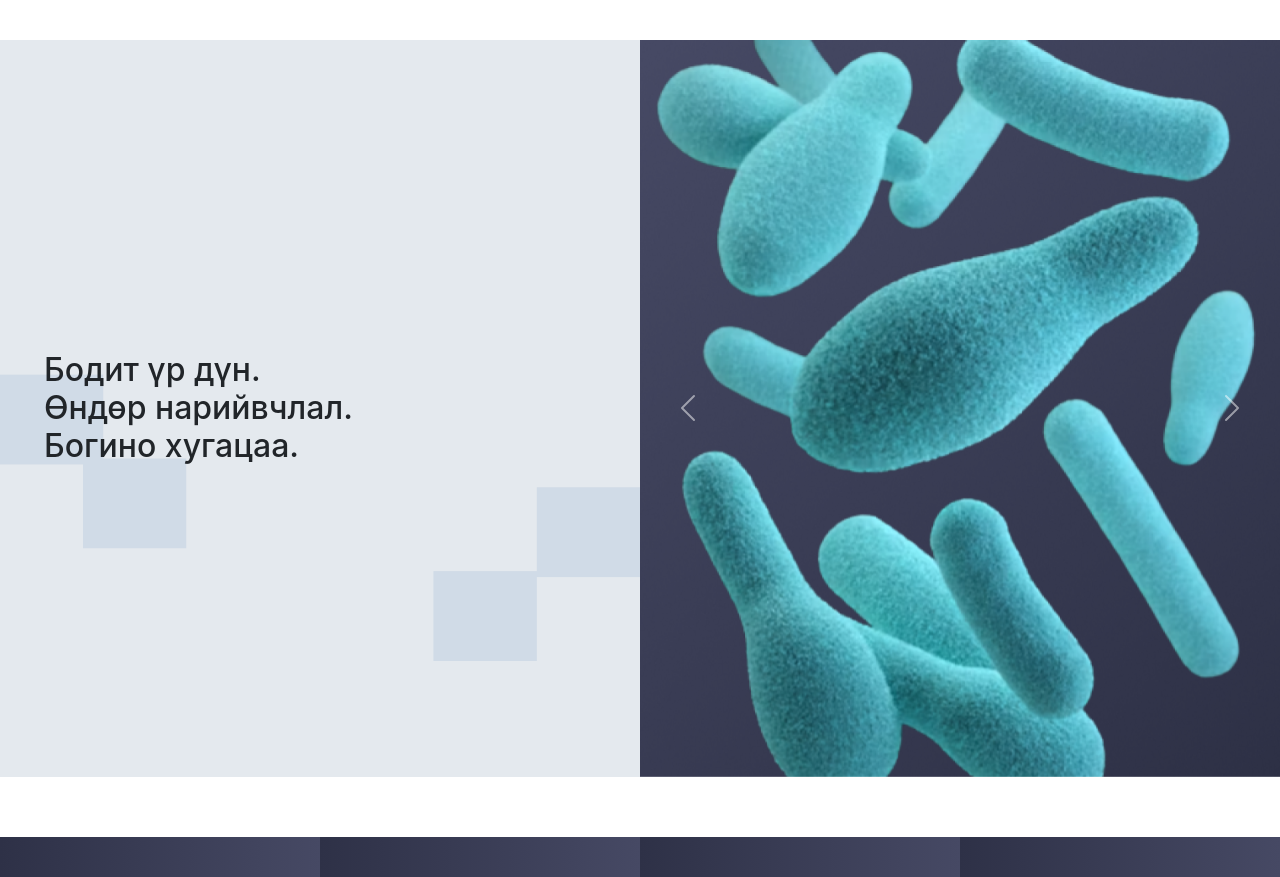
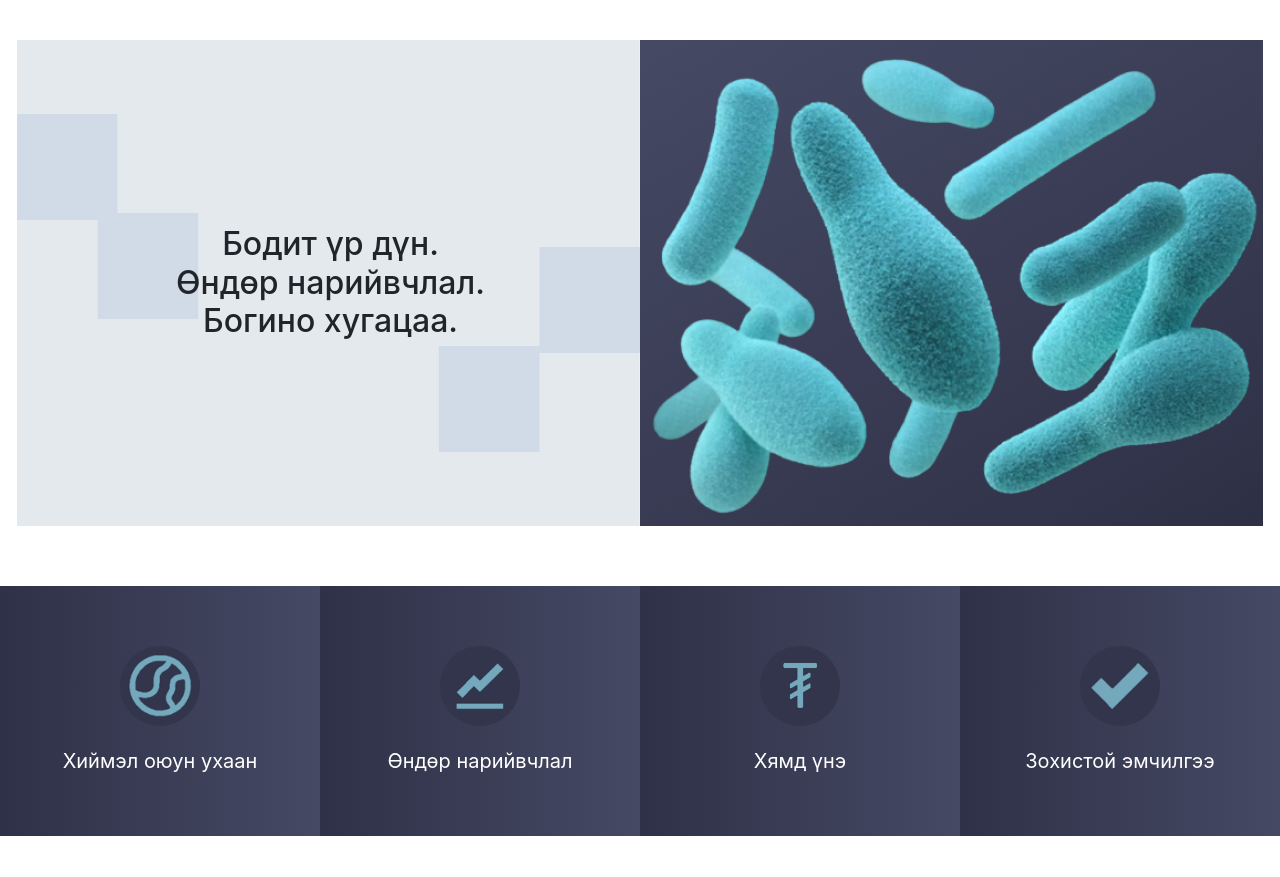
Before and after one commit to nrnbt/bacteraify, a Django app: page / in a window 1280 px wide. Shown: the part 81-958 px from the top of the page. Run offline with Django 4.2, Linux system fonts and the light colour scheme; parts of the project's set-up code (start-up, migrations or seed data) failed here and were passed over.

Commit message:
fixed some styles

```diff
--- /dev/null
+++ b/core/templates/components/footer.html
@@ -0,0 +1,22 @@
+{% load static %}
+
+<bottom>
+  <div class="bottom-container">
+    <a href="tel:+97699172098" class="bottom-item" target="_blank">
+      <img class="bottom-img" src="{% static 'images/phone-icon.png' %}" alt="phone-icon">
+      <div class="text-white">(+976) 99172098</div>
+    </a>
+    <a href="https://www.google.com/maps?q=47.91170640838734,106.93874083409169" class="bottom-item" target="_blank">
+      <img class="bottom-img" src="{% static 'images/location-icon.png' %}" alt="location-icon">
+      <div class="text-white">Баянзүрх дүүрэг, Шинэ Монгол Технологийн дээд сургууль</div>
+    </a>
+    <a href="mailto:nmit@nmit.edu.mn" class="bottom-item" target="_blank">
+      <img class="bottom-img" src="{% static 'images/email-icon.png' %}" alt="email-icon">
+      <div class="text-white">nmit@nmit.edu.mn</div>
+    </a>
+    <a href="https://www.facebook.com/nmit.edu.mn" class="bottom-item" target="_blank">
+      <img class="bottom-img" src="{% static 'images/facebook-icon.png' %}" alt="facebook-icon">
+      <div class="text-white">Шинэ Монгол Технологийн Дээд Сургууль</div>
+    </a>
+  </div>
+</bottom>
--- a/core/templates/layouts/main.html
+++ b/core/templates/layouts/main.html
@@ -42,6 +42,7 @@
   <main class="main">
   {% block user-content %}{% endblock user-content %}
   </main>
+  {% include 'components/footer.html' %}
 
 </body>
 </html>
--- a/core/templates/pages/index.html
+++ b/core/templates/pages/index.html
@@ -2,54 +2,38 @@
 {% load static %}
 
 {% block user-content %}
-<div class="bnr-container">
-  <div class="relative h-full w-1/2">
-    <img src="{% static 'images/home-bnr.png' %}" alt="home-bnr" class="object-contain w-full">
-    <div class="absolute flex flex-col top-0 h-full justify-evenly bnr-txt">
-      <div class="grid">
-        <h1>Бодит үр дүн.</h1>
-        <h1>Өндөр нарийвчлал.</h1>
-        <h1>Богино хугацаа.</h1>
+<div class="d-flex">
+  <div class="row">
+      <div class="position-relative col-md-6 col-12" style="padding-left: 0 !important; padding-right: 0 !important;">
+        <img src="{% static 'images/bnr-1.png' %}" class="w-100 h-100 object-fit-cover">
+        <div class="position-absolute top-0 bottom-0 left-0 right-0 container-fluid">
+          <div class="h-100 w-100 d-flex flex-column justify-content-center align-items-center">
+            <h1 class="text-center">Бодит үр дүн.</h1>
+            <h1 class="text-center">Өндөр нарийвчлал.</h1>
+            <h1 class="text-center">Богино хугацаа.</h1>
+          </div>
+        </div>
       </div>
-<!--
-      <a href="/more" class="flex w-fit gap-10 items-center">
-        <img src="{% static 'images/play-icon.png' %}" alt="play-icon" class="more-icon">
-        <h2>Дэлгэрэнгүй бичлэг</h2>
-      </a> -->
-    </div>
-  </div>
-  <div id="main-bnr-carousel" class="carousel slide h-full w-1/2">
-    <div class="carousel-inner">
-      <div class="carousel-item active">
-        <img src="{% static 'images/home-carousel-bnr.png' %}" class="d-block w-100" alt="home-carousel-bnr">
+      <div class="col-md-6 col-12" style="padding-left: 0 !important; padding-right: 0 !important;">
+        <img src="{% static 'images/bnr-2.png' %}" class="w-100 h-100 object-fit-cover">
       </div>
-    </div>
-    <button class="carousel-control-prev" type="button" data-bs-target="#carouselExample" data-bs-slide="prev">
-      <span class="carousel-control-prev-icon" aria-hidden="true"></span>
-      <span class="visually-hidden">Previous</span>
-    </button>
-    <button class="carousel-control-next" type="button" data-bs-target="#carouselExample" data-bs-slide="next">
-      <span class="carousel-control-next-icon" aria-hidden="true"></span>
-      <span class="visually-hidden">Next</span>
-    </button>
   </div>
 </div>
 
 <script>
   window.onload = function () {
     const parents = document.querySelectorAll('.info');
+    var child = parents[0].querySelector('.info-item');
+    const firstChildHeight = child.offsetHeight
 
     function adjustParentHeight(parent) {
       var child = parent.querySelector('.info-item');
       if (child) {
-        parent.style.height = child.offsetHeight + 'px';
+        parent.style.height = firstChildHeight + 'px';
       }
     }
-
     parents.forEach(function (parent) {
       adjustParentHeight(parent);
-
-      // Adjust height on window resize
       window.onresize = function () {
         adjustParentHeight(parent);
       };
@@ -113,78 +97,78 @@
   </div>
   <div class="scroll-container">
     <div class="scroll-element">
-      <img class="scroll-image" src="{% static 'images/slide1.jpg' %}" alt="Slide 1">
-      <img class="scroll-image" src="{% static 'images/slide2.jpg' %}" alt="Slide 2">
-      <img class="scroll-image" src="{% static 'images/slide3.jpg' %}" alt="Slide 3">
-      <img class="scroll-image" src="{% static 'images/slide4.jpg' %}" alt="Slide 4">
-      <img class="scroll-image" src="{% static 'images/slide5.jpg' %}" alt="Slide 5">
-      <img class="scroll-image" src="{% static 'images/slide6.jpg' %}" alt="Slide 6">
-      <img class="scroll-image" src="{% static 'images/slide7.jpg' %}" alt="Slide 7">
-      <img class="scroll-image" src="{% static 'images/slide8.jpg' %}" alt="Slide 8">
+      <img class="scroll-image" src="{% static 'images/slide1.jpg' %}" alt="-1">
+      <img class="scroll-image" src="{% static 'images/slide2.jpg' %}" alt="-2">
+      <img class="scroll-image" src="{% static 'images/slide3.jpg' %}" alt="-3">
+      <img class="scroll-image" src="{% static 'images/slide4.jpg' %}" alt="-4">
+      <img class="scroll-image" src="{% static 'images/slide5.jpg' %}" alt="-5">
+      <img class="scroll-image" src="{% static 'images/slide6.jpg' %}" alt="-6">
+      <img class="scroll-image" src="{% static 'images/slide7.jpg' %}" alt="-7">
+      <img class="scroll-image" src="{% static 'images/slide8.jpg' %}" alt="-8">
 
-      <img class="scroll-image" src="{% static 'images/slide1.jpg' %}" alt="Slide 1">
-      <img class="scroll-image" src="{% static 'images/slide2.jpg' %}" alt="Slide 2">
-      <img class="scroll-image" src="{% static 'images/slide3.jpg' %}" alt="Slide 3">
-      <img class="scroll-image" src="{% static 'images/slide4.jpg' %}" alt="Slide 4">
-      <img class="scroll-image" src="{% static 'images/slide5.jpg' %}" alt="Slide 5">
-      <img class="scroll-image" src="{% static 'images/slide6.jpg' %}" alt="Slide 6">
-      <img class="scroll-image" src="{% static 'images/slide7.jpg' %}" alt="Slide 7">
-      <img class="scroll-image" src="{% static 'images/slide8.jpg' %}" alt="Slide 8">
+      <img class="scroll-image" src="{% static 'images/slide1.jpg' %}" alt="-1">
+      <img class="scroll-image" src="{% static 'images/slide2.jpg' %}" alt="-2">
+      <img class="scroll-image" src="{% static 'images/slide3.jpg' %}" alt="-3">
+      <img class="scroll-image" src="{% static 'images/slide4.jpg' %}" alt="-4">
+      <img class="scroll-image" src="{% static 'images/slide5.jpg' %}" alt="-5">
+      <img class="scroll-image" src="{% static 'images/slide6.jpg' %}" alt="-6">
+      <img class="scroll-image" src="{% static 'images/slide7.jpg' %}" alt="-7">
+      <img class="scroll-image" src="{% static 'images/slide8.jpg' %}" alt="-8">
     </div>
   </div>
-  <div class="popup-container">
+  <div class="popup-container" >
 
-    <div class="popup-element popup-center">
-      <span>&times;</span>
+    <div class="popup-element popup-element-1 popup-center" style="display: none;">
+      <span class="close-btn">&times;</span>
       <h2>Химийн бодисыг тодорхойлох</h2>
-      <img class="popup-image" src="{% static 'images/slide1.jpg' %}" alt="Slide 1">
+      <img class="popup-image" src="{% static 'images/slide1.jpg' %}" alt="1">
       <h3>Раман спектроскопи нь химийн салбарт молекулуудыг тодорхойлох, химийн холбоо, молекул доторх холбоог судлахад
         ашиглагддаг.</h3>
     </div>
-    <div class="popup-element popup-center">
-      <span>&times;</span>
+    <div class="popup-element popup-element-2 popup-center" style="display: none;">
+      <span class="close-btn">&times;</span>
       <h2>Материалын шинж чанар</h2>
-      <img class="popup-image" src="{% static 'images/slide2.jpg' %}" alt="Slide 2">
+      <img class="popup-image" src="{% static 'images/slide2.jpg' %}" alt="2">
       <h3>Физикт Раман спектроскопийг материалын шинж чанарыг тодорхойлох, температурыг хэмжих, дээжийн
         талстографийн чиглэлийг олоход ашиглагддаг.</h3>
     </div>
-    <div class="popup-element popup-center">
-      <span>&times;</span>
+    <div class="popup-element popup-element-3 popup-center" style="display: none;">
+      <span class="close-btn">&times;</span>
       <h2>Биоанагаах</h2>
       <img class="popup-image" src="{% static 'images/slide3.jpg' %}" alt="Slide 3">
       <h3>Раман спектроскопи нь биоанагаахын судалгаа, биомолекулыг тодорхойлох, эсийн бүтцийг судлах, хорт хавдар зэрэг
         өвчнийг илрүүлэх, амьд эс доторх эмийн харилцан үйлчлэлийг хянахад ашиглагддаг.</h3>
     </div>
-    <div class="popup-element popup-center">
-      <span>&times;</span>
+    <div class="popup-element popup-element-4 popup-center" style="display: none;">
+      <span class="close-btn">&times;</span>
       <h2>Байгаль орчин</h2>
       <img class="popup-image" src="{% static 'images/slide4.jpg' %}" alt="Slide 4">
       <h3>Раман спектроскопи нь байгаль орчныг бохирдуулагч бодисыг тодорхойлох, усны чанарыг хянах, хөрс, агаар, усан
         дахь бохирдлыг судлахад ашиглагддаг.</h3>
     </div>
-    <div class="popup-element popup-center">
-      <span>&times;</span>
+    <div class="popup-element popup-element-5 popup-center" style="display: none;">
+      <span class="close-btn">&times;</span>
       <h2>Урлаг, соёл</h2>
       <img class="popup-image" src="{% static 'images/slide5.jpg' %}" alt="Slide 5">
       <h3>Раман спектроскопи нь урлаг, соёлын олдвор, бүтээлийн объектуудын пигментүүдийг тодорхойлох, түүхийн
         олдворуудад шинжилгээ хийх, насжилтыг тодорхойлоход ашиглагддаг.</h3>
     </div>
-    <div class="popup-element popup-center">
-      <span>&times;</span>
+    <div class="popup-element popup-element-6 popup-center" style="display: none;">
+      <span class="close-btn">&times;</span>
       <h2>Эмийн шинжилгээ</h2>
       <img class="popup-image" src="{% static 'images/slide6.jpg' %}" alt="Slide 6">
       <h3>Раман спектроскопи нь эмийн найрлагыг тодорхойлох, шинжилгээ хийх, эмийн харилцан үйлчлэлийг хянахад
         ашиглагддаг.</h3>
     </div>
-    <div class="popup-element popup-center">
-      <span>&times;</span>
+    <div class="popup-element popup-element-7 popup-center" style="display: none;">
+      <span class="close-btn">&times;</span>
       <h2>Шүүх шинжилгээ</h2>
       <img class="popup-image" src="{% static 'images/slide7.jpg' %}" alt="Slide 7">
       <h3>Раман спектроскопи нь ул мөр нотлох баримтыг илрүүлэх, хэргийн газраас олдсон нотлох баримтыг шинжлэхэд
         ашиглагддаг.</h3>
     </div>
-    <div class="popup-element popup-center">
-      <span>&times;</span>
+    <div class="popup-element popup-element-8 popup-center" style="display: none;">
+      <span class="close-btn">&times;</span>
       <h2>Холын зайнаас биет илрүүлэх</h2>
       <img class="popup-image" src="{% static 'images/slide8.jpg' %}" alt="Slide 8">
       <h3>Раман спектроскопи нь лазер туяа ашиглан тэсрэх бодисыг аюулгүй зайнаас илрүүлэх хэрэгсэл болгон ашиглагддаг.
@@ -198,27 +182,29 @@
   document.addEventListener('DOMContentLoaded', function () {
     const images = document.querySelectorAll('.scroll-image');
     const popupContainer = document.querySelector('.popup-container');
-    const popupElement = document.querySelectorAll('.popup-element');
-
-
     images.forEach(function (image) {
       image.addEventListener('click', function () {
+        const popupElement = document.querySelector('.popup-element' + image.alt);
+        popupElement.style.display = 'block'
         popupContainer.style.display = 'block';
       });
     });
-
-    const closeButton = document.querySelector('.popup-container .popup-element span');
-    if (closeButton) {
-      closeButton.addEventListener('click', function () {
-        popupContainer.style.display = 'none';
-      });
+    var closeButtons = document.querySelectorAll('.close-btn');
+    closeButtons.forEach(function(button) {
+      button.onclick = function() {
+        popupContainer.style.display = "none";
+      };
+    });
+    function handleClickOutside(event) {
+      var popupElements = document.querySelectorAll('[class^="popup-element"]');
+      var clickedInsidePopup = Array.from(popupElements).some(popup => popup.contains(event.target));
+      if (!clickedInsidePopup) {
+        popupContainer.style.display = "none";
+      }
     }
+    popupContainer.addEventListener('click', handleClickOutside);
   });
 </script>
-
-
-
-
 
 <main class="main pb-5">
   <div class="text-wrapper">
@@ -226,7 +212,7 @@
   </div>
   <div class="bnr-container">
     <div class="bottom-bnr-item">
-      <img class="w-full object-fill" src="{% static 'images/about_us.jpg' %}" alt="about-us">
+      <img class="w-full object-fill" src="{% static 'images/about_us.png' %}" alt="about-us">
     </div>
     <div class="about-us-text-wrapper">
       <div class="about-us-text text-white">
@@ -240,25 +226,5 @@
     </div>
   </div>
 </main>
-<bottom>
-  <div class="bottom-container">
-    <a href="tel:+97699887766" class="bottom-item" target="_blank">
-      <img class="bottom-img" src="{% static 'images/phone-icon.png' %}" alt="phone-icon">
-      <div class="text-white">(+976) 99887766</div>
-    </a>
-    <a href="https://www.google.com/maps?q=47.91170640838734,106.93874083409169" class="bottom-item" target="_blank">
-      <img class="bottom-img" src="{% static 'images/location-icon.png' %}" alt="location-icon">
-      <div class="text-white">Баянзүрх дүүрэг, Шинэ Монгол Технологийн дээд сургууль</div>
-    </a>
-    <a href="mailto:nmit@nmit.edu.mn" class="bottom-item" target="_blank">
-      <img class="bottom-img" src="{% static 'images/email-icon.png' %}" alt="email-icon">
-      <div class="text-white">nmit@nmit.edu.mn</div>
-    </a>
-    <a href="https://www.facebook.com/nmit.edu.mn" class="bottom-item" target="_blank">
-      <img class="bottom-img" src="{% static 'images/facebook-icon.png' %}" alt="facebook-icon">
-      <div class="text-white">Шинэ Монгол Технологийн Дээд Сургууль</div>
-    </a>
-  </div>
-</bottom>
 
 {% endblock user-content %}
```
Also changed, not shown: core/templates/pages/survey-result-pdf.html (+1 -1 lines), core/static/images/about_us.jpg (deleted), core/static/images/about_us.png (added), core/static/images/bacteria-transparent.png (deleted), core/static/images/bnr-1.png (added), core/static/images/bnr-2.png (added).
